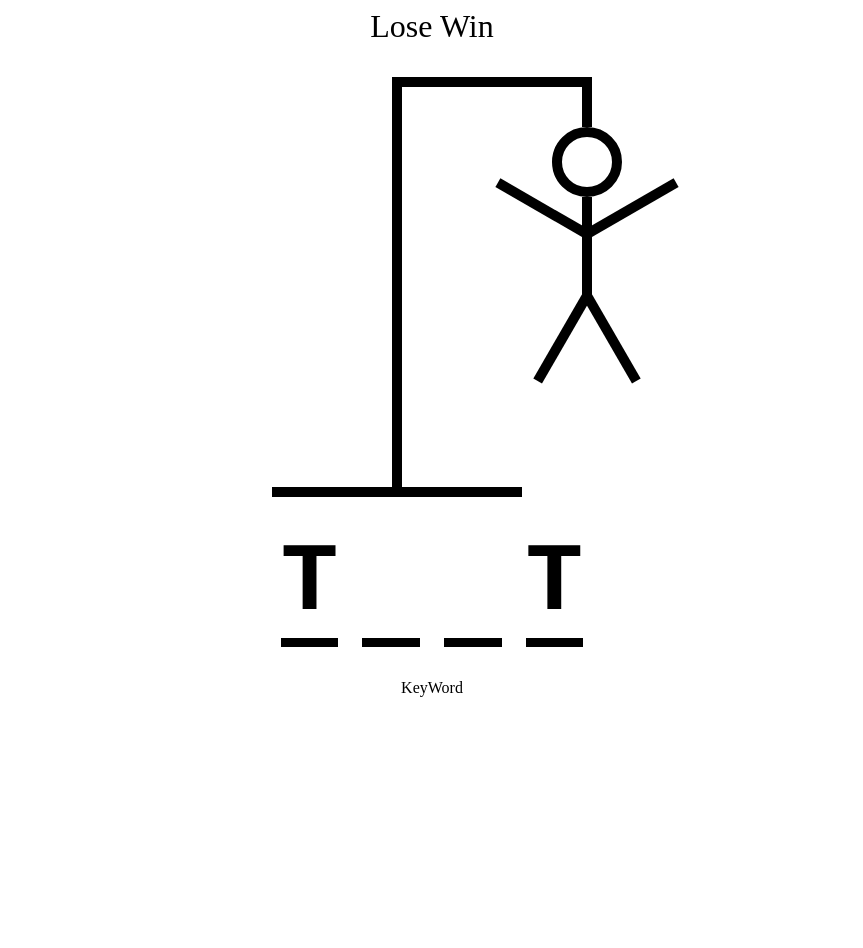
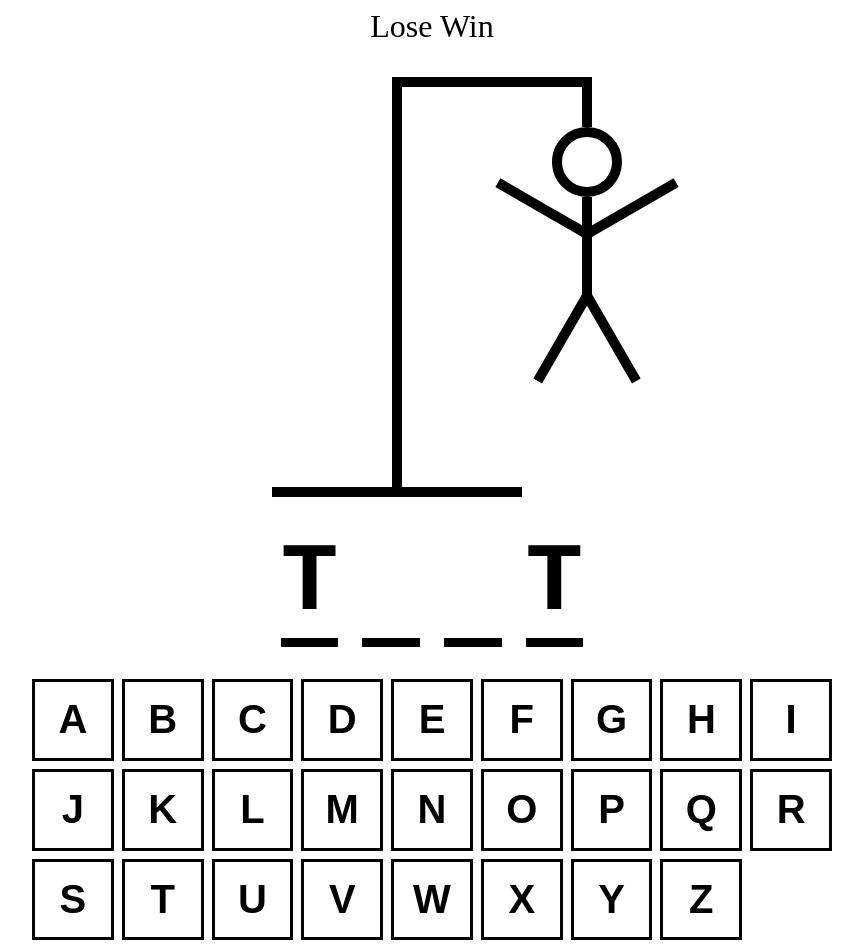
Before and after one commit to AmalShalabi/Hangman-React-Typescript, a React (Vite) app: page / in a window 1280 px wide. Shown: the whole page, without its empty margins (208-1071 px from the left). Before the commit the page ends 800 px from the top, so only its background shows below. Built offline with nearby package versions, Linux system fonts and the light colour scheme.

Commit message:
keyword component

```diff
--- a/src/App.tsx
+++ b/src/App.tsx
@@ -25,7 +25,9 @@
       <div style={{ fontSize: "2rem", textAlign: "center" }}>Lose Win</div>
       <HangmanDrwaing />
       <HangmanWord />
-      <KeyWord />
+      <div style={{ alignSelf: "stretch" }}>
+        <KeyWord />
+      </div>
     </div>
   );
 }
--- /dev/null
+++ b/src/components/KeyWord.module.css
@@ -0,0 +1,12 @@
+.btn{
+    width: 100%;
+    border: 3px solid black;
+    background: none;
+    aspect-ratio: 1/1;
+    font-size: 2.5rem;
+    text-transform: uppercase;
+    padding: .5rem;
+    font-weight: bold;
+    cursor: pointer;
+    color: black;
+}
--- a/src/components/KeyWord.tsx
+++ b/src/components/KeyWord.tsx
@@ -1,9 +1,48 @@
-import React from 'react'
+import styles from "./KeyWord.module.css";
+
+const KEYS = [
+  "a",
+  "b",
+  "c",
+  "d",
+  "e",
+  "f",
+  "g",
+  "h",
+  "i",
+  "j",
+  "k",
+  "l",
+  "m",
+  "n",
+  "o",
+  "p",
+  "q",
+  "r",
+  "s",
+  "t",
+  "u",
+  "v",
+  "w",
+  "x",
+  "y",
+  "z",
+];
 
 const KeyWord = () => {
   return (
-    <div>KeyWord</div>
-  )
-}
+    <div
+      style={{
+        display: "grid",
+        gridTemplateColumns: "repeat(auto-fit, minmax(75px,1fr))",
+        gap: ".5rem",
+      }}
+    >
+      {KEYS.map((key) => {
+        return <button className={styles.btn} key={key}>{key}</button>;
+      })}
+    </div>
+  );
+};
 
-export default KeyWord
+export default KeyWord;
```
